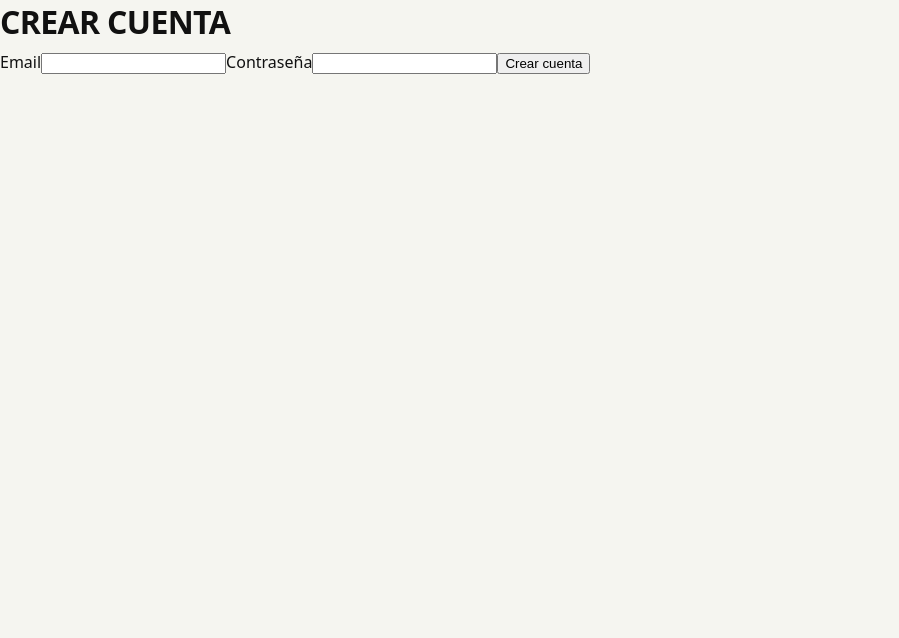
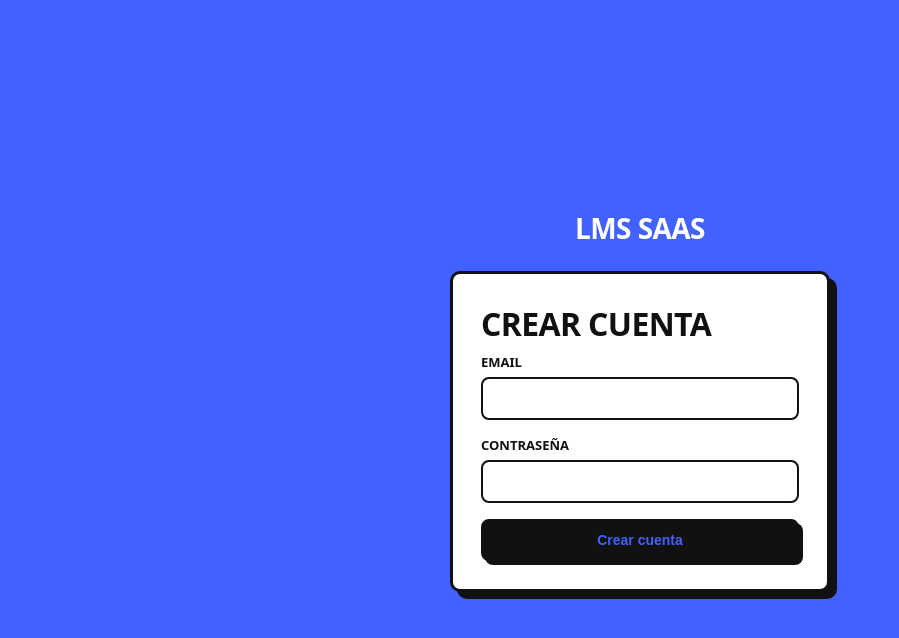
Before and after one commit to Guzzlightyear20/lms_app, a Next.js app: page /registro in a window 1280 px wide. Shown: the top 638 px of the page, without its empty margins (0-899 px from the left). Built offline with nearby package versions, Linux system fonts and the light colour scheme; no server answers.

Commit message:
feat: restyle root, login, and registro pages as hero pages

```diff
--- a/src/app/registro/page.tsx
+++ b/src/app/registro/page.tsx
@@ -28,16 +28,25 @@ export default function RegistroPage() {
   }
 
   return (
-    <main>
+    <div className="page-hero">
+      <p className="page-hero-title">LMS SaaS</p>
+      <div className="card">
         <h1>Crear cuenta</h1>
         <form onSubmit={handleSubmit}>
-        <label>
-          Email
-          <input type="email" value={email} onChange={(e) => setEmail(e.target.value)} required />
+          <label className="field">
+            <span className="field-label">Email</span>
+            <input
+              className="input"
+              type="email"
+              value={email}
+              onChange={(e) => setEmail(e.target.value)}
+              required
+            />
           </label>
-        <label>
-          Contraseña
+          <label className="field">
+            <span className="field-label">Contraseña</span>
             <input
+              className="input"
               type="password"
               value={password}
               onChange={(e) => setPassword(e.target.value)}
@@ -45,11 +54,21 @@ export default function RegistroPage() {
               minLength={6}
             />
           </label>
-        {error && <p role="alert">{error}</p>}
-        <button type="submit" disabled={submitting}>
+          {error && (
+            <p className="alert alert-error" role="alert">
+              {error}
+            </p>
+          )}
+          <button
+            type="submit"
+            className="btn btn-primary btn-block"
+            disabled={submitting}
+            style={{ marginTop: 8 }}
+          >
             {submitting ? 'Creando...' : 'Crear cuenta'}
           </button>
         </form>
-    </main>
+      </div>
+    </div>
   );
 }
```
Also changed, not shown: src/app/login/page.tsx (+28 -9 lines), src/app/page.tsx (+16 -7 lines). Lines whose indentation alone changed are shown as unchanged.
